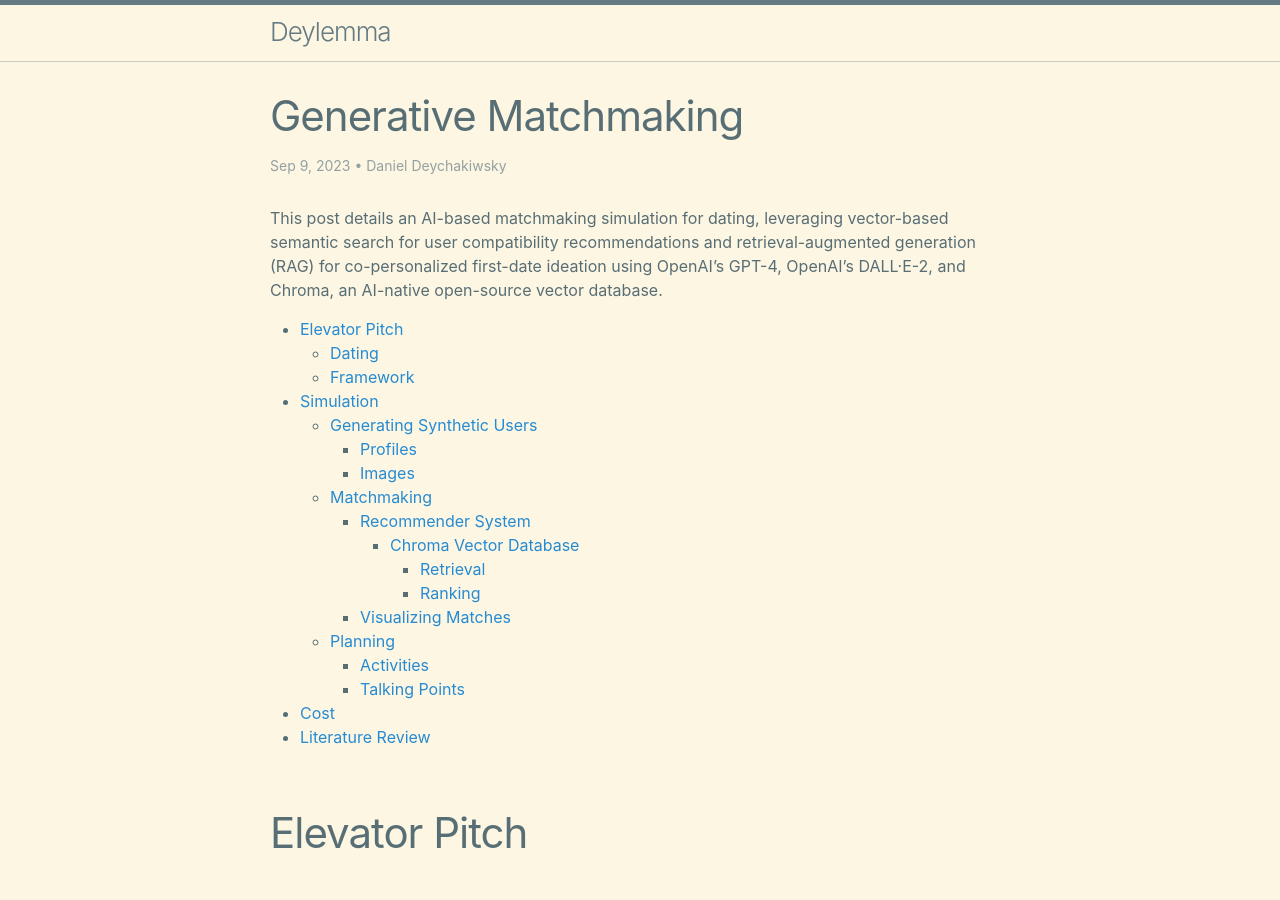
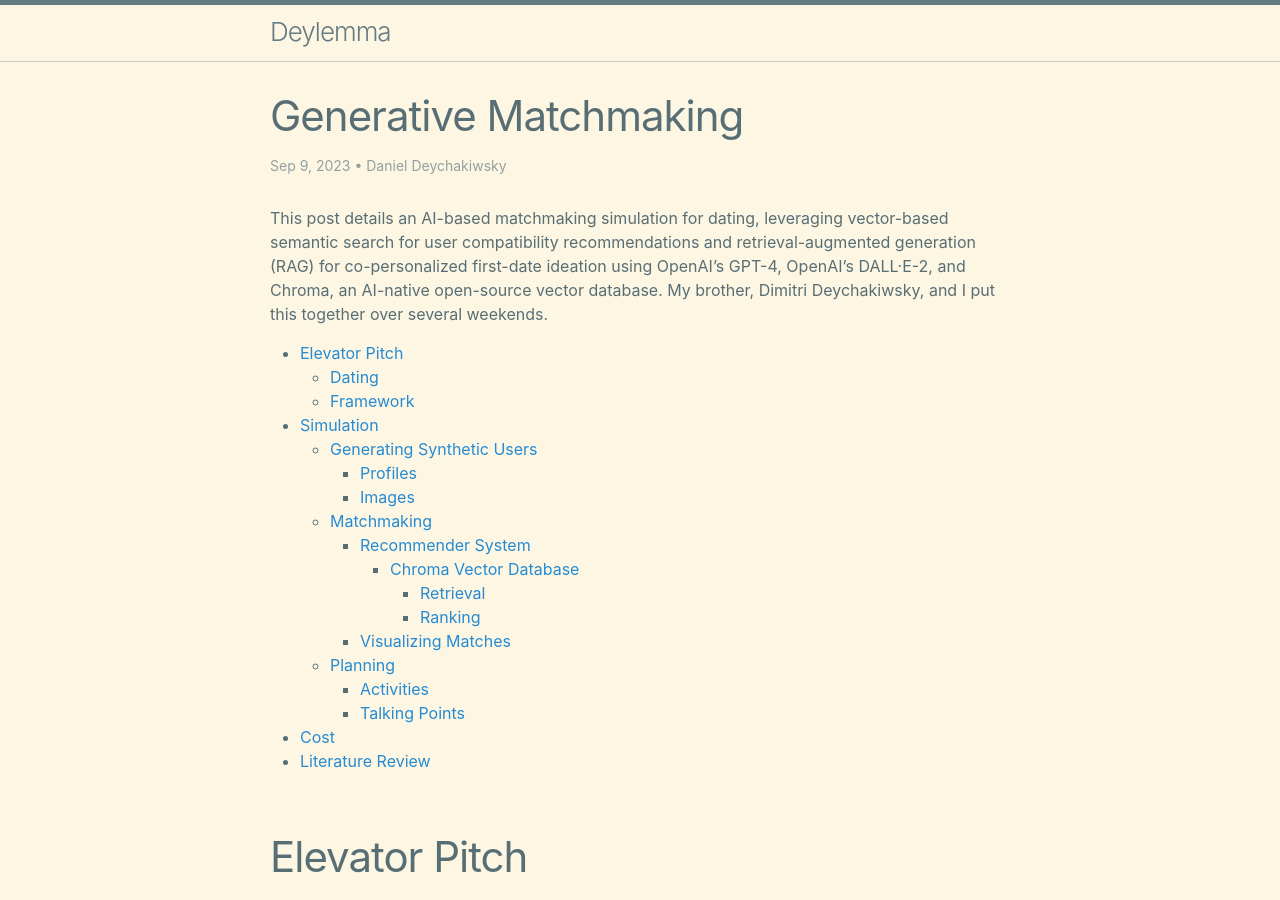
Before and after one commit to daniel-deychakiwsky/daniel-deychakiwsky.github.io, a Jekyll site: the page built from _posts/2023-09-09-generative-matchmaking.md, in a window 1280 px wide and 900 px high. Built offline with Jekyll 4.4.1, drawn with Linux system fonts in a browser that asks for light colours.

Commit message:
Update 2023-09-09-generative-matchmaking.md (#15)

```diff
--- a/_posts/2023-09-09-generative-matchmaking.md
+++ b/_posts/2023-09-09-generative-matchmaking.md
@@ -14,7 +14,8 @@
 and retrieval-augmented generation (RAG) for co-personalized
 first-date ideation using OpenAI's GPT-4, OpenAI's
 DALL·E-2, and Chroma, an AI-native open-source
-vector database.
+vector database. My brother, Dimitri Deychakiwsky,
+and I put this together over several weekends.
 
 * TOC
 {:toc}
```
